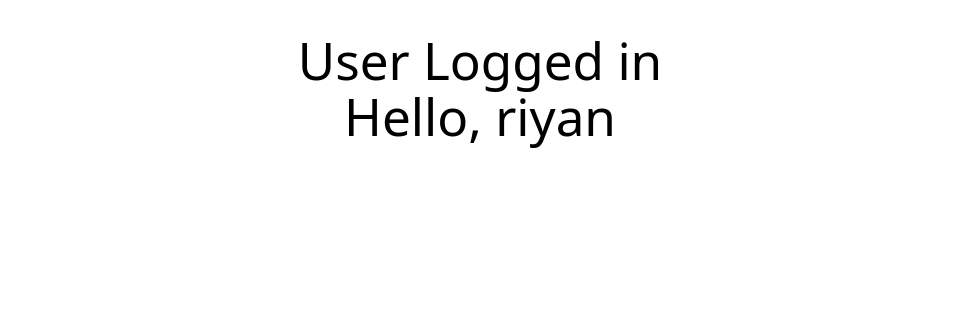
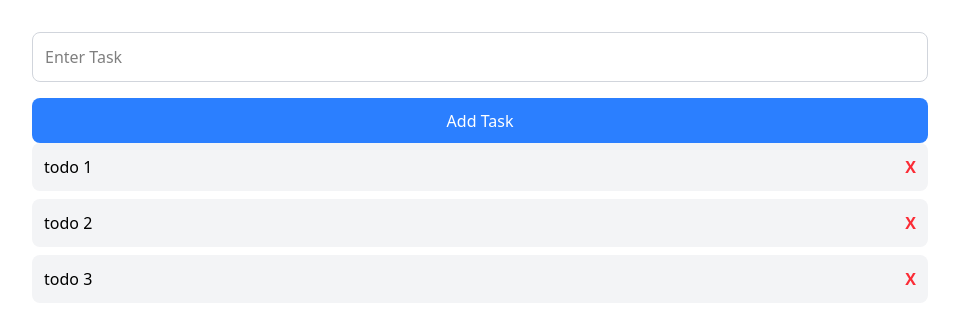
Before and after one commit to riyanj220/React-JS-Course, a React (Vite) app: page / in a window 1280 px wide. Shown: the top 324 px of the page, without its empty margins (160-1119 px from the left). Built offline with nearby package versions, Linux system fonts and the light colour scheme.

Commit message:
Customized Todos component for practice purpose

```diff
--- a/src/App.tsx
+++ b/src/App.tsx
@@ -1,21 +1,22 @@
 
 import './App.css'
-import { WelcomeMessage } from './components/WelcomeMsg'
+import { Todos } from './components/Todos'
 function App() {
 
-  const user : {name:string; type: 'admin' | 'moderator' | 'guest'} = {
-    name: 'riyan',
-    type: 'admin'
-  }
+  // const user : {name:string; type: 'admin' | 'moderator' | 'guest'} = {
+  //   name: 'riyan',
+  //   type: 'admin'
+  // }
 
 
   return (
     <>
       {/* <Todos/> */}
       {/* <LoginForm/> */}
-      <WelcomeMessage isLoggedIn={true} user={user}
-       />
+      {/* <WelcomeMessage isLoggedIn={true} user={user} */}
+       {/* /> */}
 
+      <Todos/>
 
     </>
   )
--- a/src/components/Todos.tsx
+++ b/src/components/Todos.tsx
@@ -9,6 +9,18 @@ export const Todos = () => {
         {text: "todo 3", id: 3},
     ]);
 
+    const [newTodo , setNewTodo] = useState('');
+
+    const addItems = ()=>{
+        if(newTodo.trim()!== ""){
+            setTodos([
+                ...todos,
+                {text: newTodo , id:todos.length+1},
+            ]);
+            setNewTodo("");
+        }
+    };
+
     const deleteItem = (itemId: number) => {
         setTodos(todos.filter(itemEl => {
             return itemEl.id !== itemId
@@ -16,14 +28,33 @@ export const Todos = () => {
     }
 
     return(
+
+        <>
+            <section>
+                <input
+                    type = 'text'
+                    placeholder= 'Enter Task'
+                    value = {newTodo}
+                    onChange={(e) =>{
+                        setNewTodo(e.target.value)
+                    }}
+                    className="w-full p-3 mb-4 border border-gray-300 rounded-lg focus:outline-none focus:ring-2 focus:ring-blue-500"
+                />
+
+                <button className="w-full p-3 bg-blue-500 text-white rounded-lg hover:bg-blue-600 transition duration-200" onClick={addItems}>Add Task</button>
+
                 <ul>
                     {todos.map((todoItem) => {
                         return (
-                    <li onClick={() => deleteItem(todoItem.id)} key={todoItem.id}>
+                            <li onClick={() => deleteItem(todoItem.id)} key={todoItem.id} className="flex items-center justify-between p-3 mb-2 bg-gray-100 rounded-lg cursor-pointer hover:bg-gray-200 transition duration-150">
                                 {todoItem.text}
+                                <span className="text-red-500 font-bold">X</span>
                             </li>
                         );
                     })}
                 </ul>
+            </section>
+
+        </>
     );
 }
```
Lines whose indentation alone changed are shown as unchanged.
